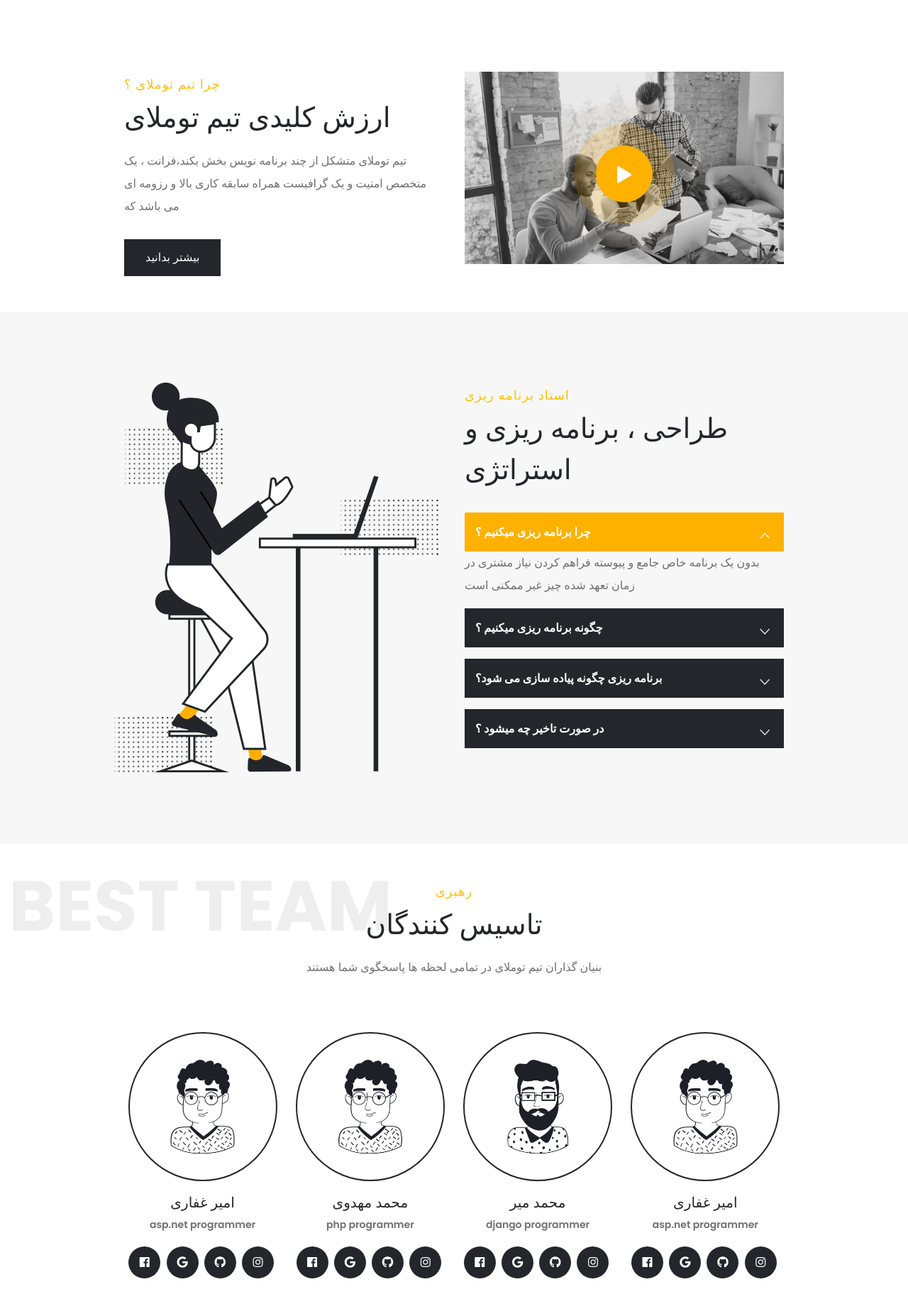
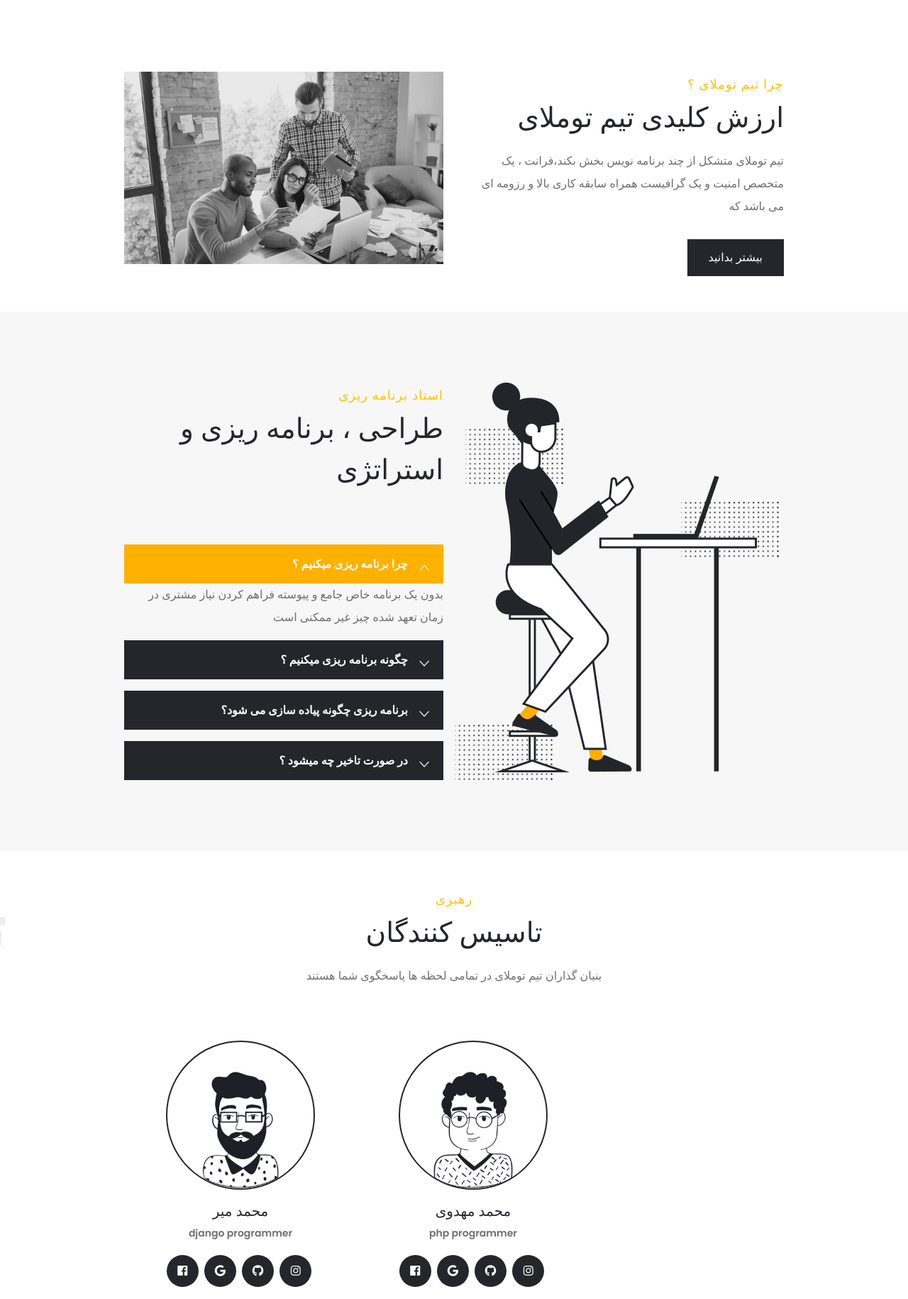
Before and after one commit to mmahdavis/TumlaiSite_N1, a Django app: page / in a window 1280 px wide. Shown: the part 3162-4992 px from the top of the page at 71% size. Run offline with Django 3.2, Linux system fonts and the light colour scheme; some libraries are stand-ins or nearby versions; some web fonts are replaced.

Commit message:
change dir index and fix static about us

```diff
--- a/assets/css/style.css
+++ b/assets/css/style.css
@@ -544,7 +544,7 @@
 -----------------------------------------------------------------------*/
 .feature-box { display: flex; }
 .feature-number { color: #efefef; font-size: 80px; line-height: 90px; font-weight: bold; font-family: 'Poppins', sans-serif; margin-right: 30px; align-items: start; }
-.feature-info { flex: 1; }
+.feature-info { flex: 1; padding-right: 15px; text-align: right;}
 .feature-box:hover .feature-number { color: #ffb100; }
 
 /*---------------------------------------------------------------------
@@ -581,7 +581,7 @@
 
 
 /*team2*/
-.iq-team2 .iq-team-img {background: #ffffff; text-align: center; margin: 0 auto; border: 2px solid #24262b; border-radius: 100%; height: 262px; width: 262px; padding: 15px; margin-bottom: 15px; overflow: hidden; }
+.iq-team2 .iq-team-img {background: #ffffff; text-align: center; margin-left: 59px !important; margin-right: 59px !important; border: 2px solid #24262b; border-radius: 100%; height: 262px; width: 262px; padding: 15px; margin-bottom: 15px; overflow: hidden; }
 .owl-carousel .owl-item .iq-team2  img { width: auto; height: 100%; margin: 0 auto; }
 .iq-team2 .share { position: relative; bottom: 0; margin-top: 15px; }
 .iq-team2  .share ul li { float: none; }
--- a/templates/index.html
+++ b/templates/index.html
@@ -152,6 +152,30 @@
                   </div>
                </div>
                <div class="row">
+
+                  <div class="col-lg-6 col-md-12 mt-5 mt-lg-0" style='padding-right:10px !important;'>
+                     <div class="feature-box text- mb-5">
+                        <div class="feature-info">
+                           <h4>برنامه ریزی</h4>
+                           <p class="mb-0">در ابتدای کار متناسب با خواسته های شما برنامه دقیق از طرح ریزی ها و زمان بندی پیاده سازی خواسته های شما برای کار تیم و اشنایی شما به شما ارایٔه می شود</p>
+                        </div>
+                        <div class="feature-number ">01</div>
+                     </div>
+                     <div class="feature-box text- mr-10 mb-5 " style='margin-right:50px !important'>
+                        <div class="feature-info" style='text-align: right; padding-right: 10px;'>
+                           <h4>توسعه</h4>
+                           <p class="mb-0">پس از دریافت برنامه ارائه شده به وسیله تیم برنامه ریزی تیم توسعه همگام با برنامه پروژه شما را در کم ترین زمان ممکن پیاده سازی خواهند کرد</p>
+                        </div>
+                        <div class="feature-number ">02</div>
+                     </div>
+                     <div class="feature-box text- ">
+                        <div class="feature-info">
+                           <h4>راه اندازی</h4>
+                           <p class="mb-0">و در انتها تیم راه اندازی در کم ترین زمان ممکن سایت شما را اماده راه اندازی خواهند کرد و به شما ارائه خواهند داد</p>
+                        </div>
+                        <div class="feature-number ">03</div>
+                     </div>
+                  </div>
                   <div class="col-lg-6 col-md-12 text-center">
                      <img src="{% static 'images/features/04.png' %}" class="img-fluid center-block" alt="#">
                      <div class="iq-objects-style-1">
@@ -166,29 +190,6 @@
                         </span>
                      </div>
                   </div>
-                  <div class="col-lg-6 col-md-12 mt-5 mt-lg-0">
-                     <div class="feature-box text- mb-5">
-                        <div class="feature-number ">01</div>
-                        <div class="feature-info">
-                           <h4>برنامه ریزی</h4>
-                           <p class="mb-0">در ابتدای کار متناسب با خواسته های شما برنامه دقیق از طرح ریزی ها و زمان بندی پیاده سازی خواسته های شما برای کار تیم و اشنایی شما به شما ارایٔه می شود</p>
-                        </div>
-                     </div>
-                     <div class="feature-box text- ml-5 mb-5">
-                        <div class="feature-number ">02</div>
-                        <div class="feature-info">
-                           <h4>توسعه</h4>
-                           <p class="mb-0">پس از دریافت برنامه ارائه شده به وسیله تیم برنامه ریزی تیم توسعه همگام با برنامه پروژه شما را در کم ترین زمان ممکن پیاده سازی خواهند کرد</p>
-                        </div>
-                     </div>
-                     <div class="feature-box text- ">
-                        <div class="feature-number ">03</div>
-                        <div class="feature-info">
-                           <h4>راه اندازی</h4>
-                           <p class="mb-0">و در انتها تیم راه اندازی در کم ترین زمان ممکن سایت شما را اماده راه اندازی خواهند کرد و به شما ارائه خواهند داد</p>
-                        </div>
-                     </div>
-                  </div>
                </div>
             </div>
             <div class="scrolling-text top right default">
@@ -199,26 +200,18 @@
          <section class="iq-chooseus">
             <div class="container">
                <div class="row flex-row-reverse">
+                  <div class="col-lg-6 col-md-12">
+                     <div class="title-box  text-left " style='text-align:right !important'>
+                        <span class="text-warning">چرا تیم توملای ؟</span>
+                        <h2 class="title">ارزش کلیدی تیم توملای</h2>
+                        <p class="mb-0">تیم توملای متشکل از چند برنامه نویس بخش بکند،فرانت ، یک متخصص امنیت و یک گرافیست همراه سابقه کاری بالا و رزومه ای می باشد که</p>
+                     </div>
+                     <a class="button" style='float: right !important;' href="#">بیشتر بدانید</a>
+                  </div>
                   <div class="col-lg-6 col-md-12 text-center iq-rmt-50">
                      <div class="iq-asked-img position-relative">
                         <img class="img-fluid" src="{% static 'images/choose-us/01.jpg' %}" alt="drive10" style="visibility: visible; animation-name: fadeIn;">
                      </div>
-                     <div class="play-video-two wow rotateIn" style="visibility: visible; animation-name: rotateIn;">
-                        <a href="https://www.youtube.com/watch?v=0O2aH4XLbto" class="iq-video-two popup-youtube"><i class="ion-play"></i></a>
-                        <div class="iq-waves">
-                           <div class="waves wave-1"></div>
-                           <div class="waves wave-2"></div>
-                           <div class="waves wave-3"></div>
-                        </div>
-                     </div>
-                  </div>
-                  <div class="col-lg-6 col-md-12">
-                     <div class="title-box  text-left ">
-                        <span class="text-warning">چرا تیم توملای ؟</span>
-                        <h2 class="title">ارزش کلیدی تیم توملای</h2>
-                        <p class="mb-0">تیم توملای متشکل از چند برنامه نویس بخش بکند،فرانت ، یک متخصص امنیت و یک گرافیست همراه سابقه کاری بالا و رزومه ای می باشد که</p>
-                     </div>
-                     <a class="button " href="#">بیشتر بدانید</a>
                   </div>
                </div>
             </div>
@@ -228,6 +221,40 @@
          <section class="iq-project gray-bg">
             <div class="container">
                <div class="row">
+
+                  <div class="col-lg-6 col-md-12">
+                     <div class="title-box text-right">
+                        <span class="text-warning">استاد برنامه ریزی</span>
+                        <h2 class="title">طراحی ، برنامه ریزی و استراتژی</h2>
+                        <p class="mb-0"></p>
+                     </div>
+                     <div class="iq-accordion">
+                        <div class="iq-accordion-block ad-active">
+                           <a href="javascript:void(0)" class="ad-title text-right" style="">چرا برنامه ریزی میکنیم ؟</a>
+                           <div class="iq-accordion text-right" style="display: block;">
+                              <p>بدون یک برنامه خاص جامع و پیوسته فراهم کردن نیاز مشتری در زمان تعهد شده چیز غیر ممکنی است</p>
+                           </div>
+                        </div>
+                        <div class="iq-accordion-block ">
+                           <a href="javascript:void(0)" class="ad-title text-right">چگونه برنامه ریزی میکنیم ؟</a>
+                           <div class="iq-accordion text-right" style="display: none;">
+                              <p>طرح ریزی خواسته های مشتری ،زمان خالی افراد تیم و زمان مورد نیاز برای پیاده سازی هر بخش توسط متخصص ان برنامه ریزی میکنیم </p>
+                           </div>
+                        </div>
+                        <div class="iq-accordion-block ">
+                           <a href="javascript:void(0)" class="ad-title text-right">برنامه ریزی چگونه پیاده سازی می شود؟</a>
+                           <div class="iq-accordion text-right" style="display: none;">
+                              <p>تیم تخصصی توملای به دلیل پروژه های متعدد از زمان بندی دقیق پیاده سازی خواسته های شما اگاه بوده و به این تناسب طرح ریزی پیاده می شود</p>
+                           </div>
+                        </div>
+                        <div class="iq-accordion-block ">
+                           <a href="javascript:void(0)" class="ad-title text-right">در صورت تاخیر چه میشود ؟</a>
+                           <div class="iq-accordion text-right" style="display: none;">
+                              <p>تاخیر در برنامه های تیم توملای وجود ندارد اما در صورت بروز مشکل از طریق عوامل خارجی و در صورت ازافه کاری تیم مشکل برطرف نشد در همان لحظه میزان تاخیر به شما اطلاع داده می شود</p>
+                           </div>
+                        </div>
+                     </div>
+                  </div>
                   <div class="col-lg-6 col-md-12 text-center">
                      <img src="{% static 'images/project/Project-&-Strategy-Planning.png' %}" class="img-fluid" alt="#">
                      <div class="iq-objects-style-1">
@@ -240,39 +267,6 @@
                         <span class="iq-objects-03" data-bottom="transform:translatex(50px)" data-top="transform:translatex(-100px);">
                         <img src="{% static 'images/effect/dotted-pattern-black.png' %}" alt="drive02">
                         </span>
-                     </div>
-                  </div>
-                  <div class="col-lg-6 col-md-12">
-                     <div class="title-box  text-left">
-                        <span class="text-warning">استاد برنامه ریزی</span>
-                        <h2 class="title">طراحی ، برنامه ریزی و استراتژی</h2>
-                        <p class="mb-0"></p>
-                     </div>
-                     <div class="iq-accordion">
-                        <div class="iq-accordion-block ad-active">
-                           <a href="javascript:void(0)" class="ad-title" style="">چرا برنامه ریزی میکنیم ؟</a>
-                           <div class="iq-accordion " style="display: block;">
-                              <p>بدون یک برنامه خاص جامع و پیوسته فراهم کردن نیاز مشتری در زمان تعهد شده چیز غیر ممکنی است</p>
-                           </div>
-                        </div>
-                        <div class="iq-accordion-block ">
-                           <a href="javascript:void(0)" class="ad-title">چگونه برنامه ریزی میکنیم ؟</a>
-                           <div class="iq-accordion " style="display: none;">
-                              <p>طرح ریزی خواسته های مشتری ،زمان خالی افراد تیم و زمان مورد نیاز برای پیاده سازی هر بخش توسط متخصص ان برنامه ریزی میکنیم </p>
-                           </div>
-                        </div>
-                        <div class="iq-accordion-block ">
-                           <a href="javascript:void(0)" class="ad-title">برنامه ریزی چگونه پیاده سازی می شود؟</a>
-                           <div class="iq-accordion " style="display: none;">
-                              <p>تیم تخصصی توملای به دلیل پروژه های متعدد از زمان بندی دقیق پیاده سازی خواسته های شما اگاه بوده و به این تناسب طرح ریزی پیاده می شود</p>
-                           </div>
-                        </div>
-                        <div class="iq-accordion-block ">
-                           <a href="javascript:void(0)" class="ad-title">در صورت تاخیر چه میشود ؟</a>
-                           <div class="iq-accordion " style="display: none;">
-                              <p>تاخیر در برنامه های تیم توملای وجود ندارد اما در صورت بروز مشکل از طریق عوامل خارجی و در صورت ازافه کاری تیم مشکل برطرف نشد در همان لحظه میزان تاخیر به شما اطلاع داده می شود</p>
-                           </div>
-                        </div>
                      </div>
                   </div>
                </div>
@@ -291,17 +285,15 @@
                      </div>
                   </div>
                </div>
+               <div class="col-lg-12 col-md-12">
                   <div class="row">
-                  <div class="col-lg-12 col-md-12">
-                     <div class="owl-carousel" data-autoplay="true" data-loop="true" data-nav="false" data-dots="true" data-items="4" data-items-laptop="4" data-items-tab="2" data-items-mobile="1" data-items-mobile-sm="1" data-margin="15">
-                        <div class="item">
                      <div class="iq-team2">
                         <div class="iq-team-img">
-                                 <img src="{% static 'images/team/01.jpg' %}" class="img-fluid rounded-circle" alt="#1">
+                           <img src="{% static 'images/team/04.jpg' %}" class="img-fluid rounded-circle" alt="#1">
                         </div>
                         <div class="iq-team-info text-center">
-                                 <a href="team-details.html"><h5>امیر غفاری</h5></a>
-                                 <span class="team-post">asp.net programmer</span>
+                           <a href="team-details.html"><h5>محمد میر</h5></a>
+                           <span class="team-post">django programmer</span>
                            <div class="share">
                               <ul>
                                  <li><a href="#"><i class="fab fa-facebook"></i></a></li>
@@ -312,8 +304,6 @@
                            </div>
                         </div>
                      </div>
-                        </div>
-                       <div class="item">
                      <div class="iq-team2">
                         <div class="iq-team-img">
                            <img src="{% static 'images/team/01.jpg' %}" class="img-fluid rounded-circle" alt="#1">
@@ -331,27 +321,6 @@
                            </div>
                         </div>
                      </div>
-                        </div>
-                        <div class="item">
-                           <div class="iq-team2">
-                              <div class="iq-team-img">
-                                 <img src="{% static 'images/team/04.jpg' %}" class="img-fluid rounded-circle" alt="#1">
-                              </div>
-                              <div class="iq-team-info text-center">
-                                 <a href="team-details.html"><h5>محمد میر</h5></a>
-                                 <span class="team-post">django programmer</span>
-                                 <div class="share">
-                                    <ul>
-                                       <li><a href="#"><i class="fab fa-facebook"></i></a></li>
-                                       <li><a href="#"><i class="fab fa-google"></i></a></li>
-                                       <li><a href="#"><i class="fab fa-github"></i></a></li>
-                                       <li><a href="#"><i class="fab fa-instagram"></i></a></li>
-                                    </ul>
-                                 </div>
-                              </div>
-                           </div>
-                        </div>
-                         <div class="item">
                      <div class="iq-team2">
                         <div class="iq-team-img">
                               <img src="{% static 'images/team/01.jpg' %}" class="img-fluid rounded-circle" alt="#1">
@@ -372,10 +341,8 @@
                   </div>
                </div>
             </div>
-               </div>
-            </div>
             <div class="scrolling-text bottam left default">
-               <div data-bottom="transform:translatex(-300px)" data-top="transform:translatex(0);">Our Best Team</div>
+               <div data-bottom="transform:translatex(-300px)" data-top="transform:translatex(0);">تیم ما</div>
             </div>
          </section>
          <!-- Our Team  end -->
@@ -522,26 +489,7 @@
       </div>
       <!-- Main Content End -->
       <!-- Start ************************************************ Pricing-->
-      <!-- Breadcrumb Start -->
-      <section class="iq-breadcrumb text-left">
-         <div class="container">
-            <div class="row">
-               <div class="col-lg-8 col-md-8 text-left mb-4 mb-lg-0 align-self-center">
-                  <h2 class="title">تعرفه قیمتی توملای</h2>
-                  <nav aria-label="breadcrumb">
-                     <ol class="breadcrumb">
-                        <li class="breadcrumb-item"><a href="index.html"><i class="fa fa-home" aria-hidden="true"></i>خانه</a></li>
-                        <li class="breadcrumb-item active">مدل قیمتی</li>
-                     </ol>
-                  </nav>
-               </div>
-               <div class="col-lg-4 col-md-4 text-right">
-                  <img  src="{% static 'images/about/09.png' %}" class="img-fluid" alt="#"/>
-               </div>
-            </div>
-         </div>
-      </section>
-      <!-- Breadcrumb End -->
+
       <!-- Main-Pricing-Content Start -->
       <div class="main-content">
          <!-- Pricing Plan Start  -->
```
Also changed, not shown: templates/about_us.html (+4 -4 lines). Lines whose indentation alone changed are shown as unchanged.
